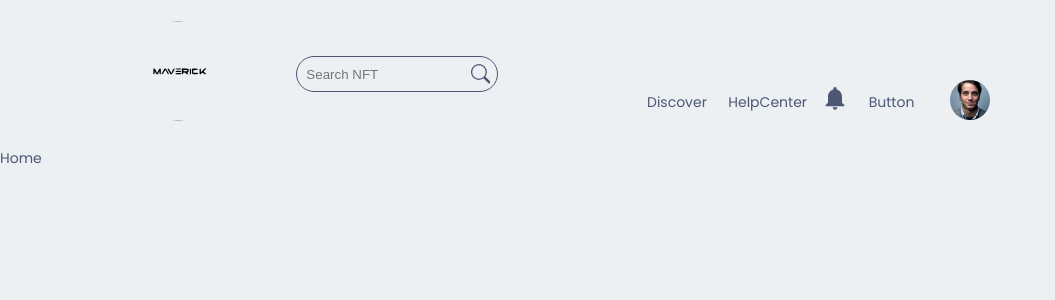
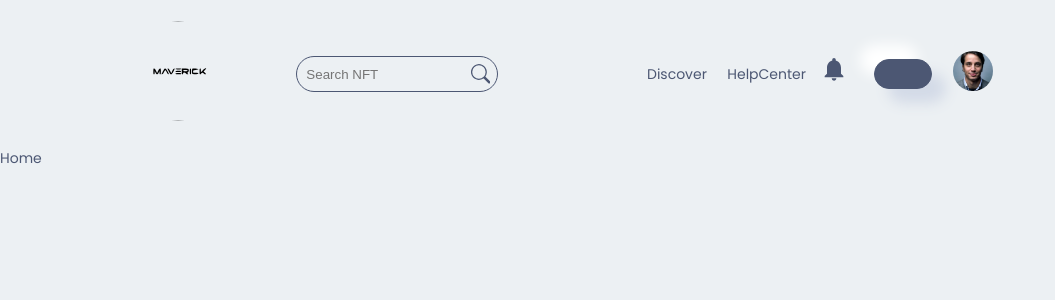
Before and after one commit to Nihar0071/NFTMarketplace-Template-, a Next.js app: page / in a window 1280 px wide. Shown: the top 300 px of the page, without its empty margins (0-1055 px from the left). Built offline with nearby package versions, Linux system fonts and the light colour scheme.

Commit message:
Navigation Bar Completed

```diff
--- a/components/Button/Button.jsx
+++ b/components/Button/Button.jsx
@@ -1,8 +1,15 @@
 import React from 'react'
 
-const Button = () => {
+// Internal Import
+
+import Style from "./Button.module.css"
+const Button = ({btnName, handleClick}) => {
   return (
-    <div>Button</div>
+    <div className={Style.box}>
+      <button className={Style.button} onClick={()=>handleClick()}>
+        {btnName}
+      </button>
+    </div>
   )
 }
 
--- a/components/Button/Button.module.css
+++ b/components/Button/Button.module.css
@@ -0,0 +1,17 @@
+.button{
+    background-color: var(--icons-color);
+    padding: 1rem 2rem;
+    border: 1px solid var(--icons-color);
+    font-size: 1.1rem;
+    color: var(--shadow-light-color);
+    cursor: pointer;
+    transition: all .2s ease-in;
+    box-shadow: var(--box-shadow);
+    border-radius: 2rem;
+    margin: .5rem;
+}
+.button:hover{
+    background-color: var(--main-bg-color);
+    border: 1px solid var(--icons-color);
+    color: var(--icons-color);
+}
--- a/components/NavBar/NavBar.jsx
+++ b/components/NavBar/NavBar.jsx
@@ -115,7 +115,7 @@
           </div>
           {/* Create Button Sections  */}
           <div className={Style.navbar_right_button}>
-            <Button btnText="Create"/>
+            <Button btnText="Create" handleClick={()=>{}}/>
           </div>
           {/* USER Profile */}
           <div className={Style.navbar_container_right_profile_box}>
--- a/components/NavBar/NavBar.module.css
+++ b/components/NavBar/NavBar.module.css
@@ -47,7 +47,7 @@
     grid-template-columns: 1fr 1fr .5fr 1fr 3fr;
     gap: 1rem;
     align-items: center;
-    align-self: flex-end;
+    /* align-self: flex-end; */
 }
 .navbar_container_right_discover{
     position: relative;
--- a/components/NavBar/Notification/Notification.module.css
+++ b/components/NavBar/Notification/Notification.module.css
@@ -22,6 +22,7 @@
     display: flex;
     align-items: flex-start;
     transition: all .3s ease-in;
+    padding: 0.5rem;
 }
 .notification_box:hover{
     background-color: var(--icons-color);
@@ -31,6 +32,7 @@
 
 .notification_box_img{
     border-radius: 5rem;
+    padding: .2rem;
 }
 .notification_box_info{
     line-height: 0;
--- a/components/NavBar/Sidebar/Sidebar.jsx
+++ b/components/NavBar/Sidebar/Sidebar.jsx
@@ -146,8 +146,8 @@
 
       </div>
       <div className={Style.sideBar_button}>
-        <Button btnName = "Create"/>
-        <Button btnName = "Connect Wallet"/>
+        <Button btnName = "Create" handleClick={()=> {}}/>
+        <Button btnName = "Connect Wallet" handleClick={()=>{}}/>
       </div>
     </div>
   )
```
